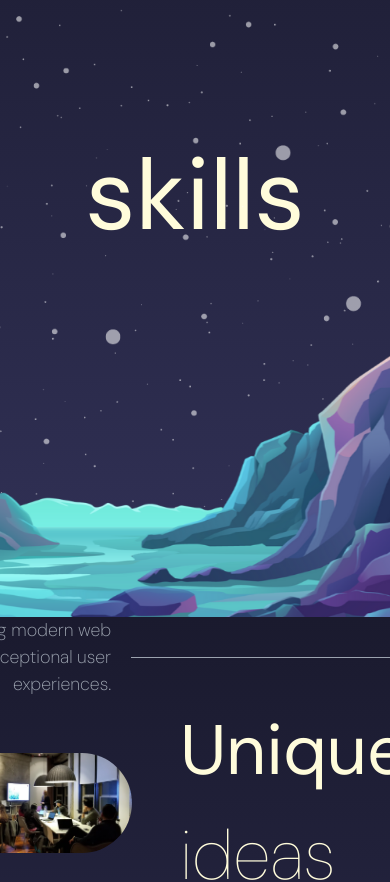
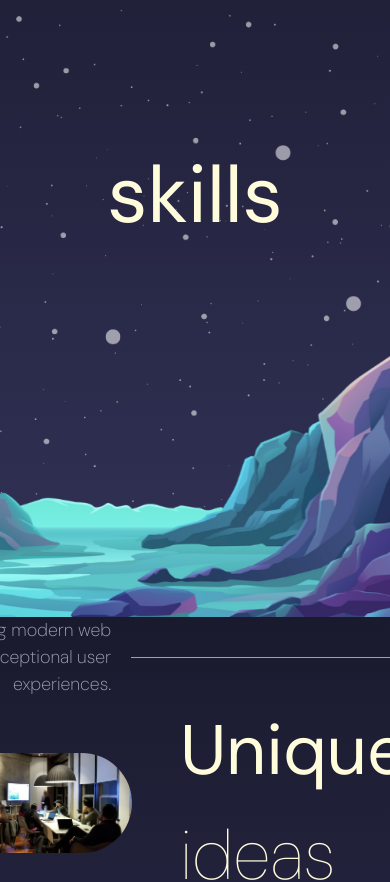
Before and after one commit to FatemeGhalandari/fatemeghalandari.github.io, a React (Vite) app: page / in a window 390 px wide. Shown: the part 1071-1953 px from the top of the page. Built offline with nearby package versions, Linux system fonts and the light colour scheme.

Commit message:
style: Update css

```diff
--- a/src/components/Parallax.jsx
+++ b/src/components/Parallax.jsx
@@ -24,7 +24,7 @@ const Parallax = ({ type }) => {
             : "linear-gradient(180deg, #1a1a2e 0%, #3f3f5b 100%)",
       }}
     >
-      <motion.h1 className="text-[100px]" style={{ y: yText }}>
+      <motion.h1 className="text-[80px] sm:text-[100px] font-playfair" style={{ y: yText }}>
         {type === "skills" ? "skills" : "portfolio"}
       </motion.h1>
       <motion.div className="bg-mountains w-[100%] h-[100%] bg-cover bg-bottom absolute z-[3]"></motion.div>
```
